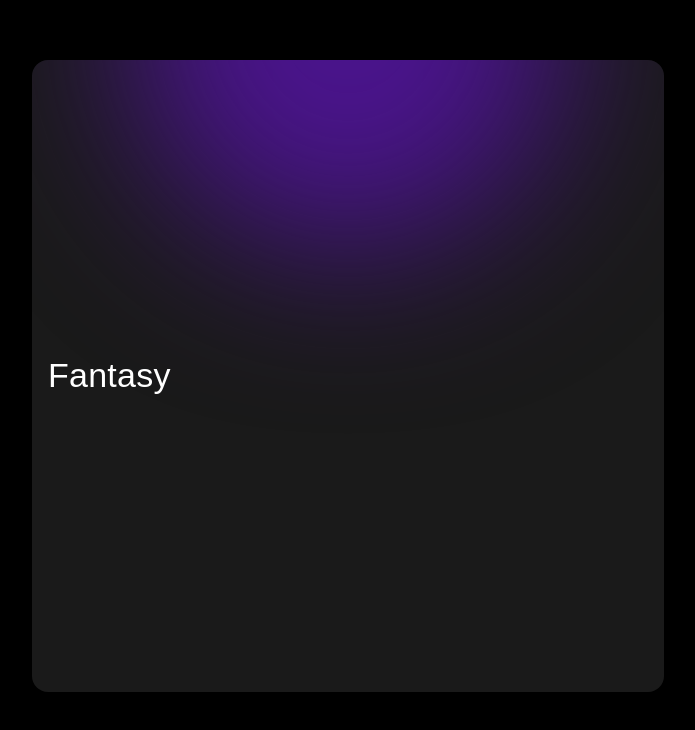
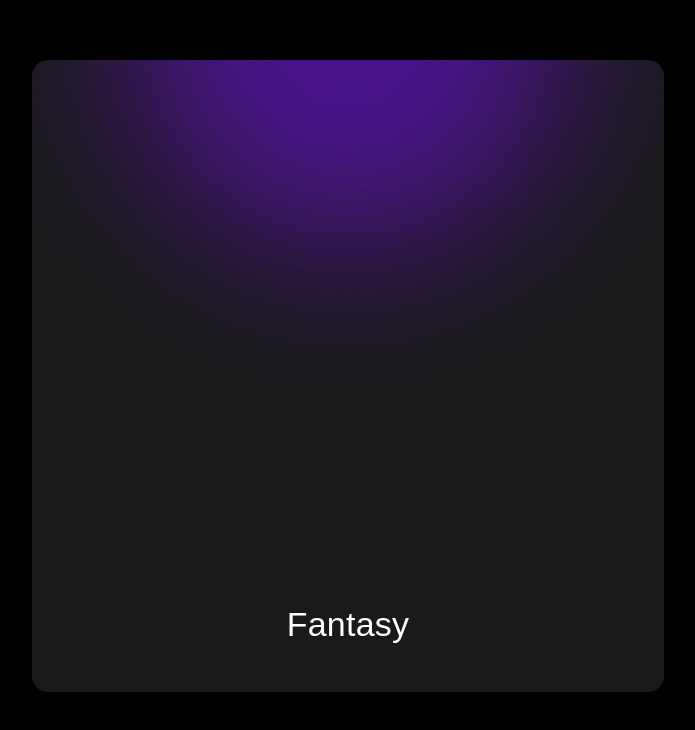
Before and after one commit to christoffellis/book-club, a React (Create React App) app: page / in a window 1280 px wide. Shown: the part 152-882 px from the top of the page, without its empty margins (292-987 px from the left). Built offline with nearby package versions, Linux system fonts and the light colour scheme; a web font is replaced by a local one.

Commit message:
add homepage

```diff
--- a/package.json
+++ b/package.json
@@ -1,5 +1,6 @@
 {
   "name": "book-club",
+  "homepage": "https://christoffellis.github.io/book-club/",
   "version": "0.1.0",
   "private": true,
   "dependencies": {
--- a/src/scenes/SearchBookPage.jsx
+++ b/src/scenes/SearchBookPage.jsx
@@ -72,22 +72,39 @@ export const SearchBookPage = () => {
             transition: 'background-color 0.5s ease',
           }}
         />
-       <Box sx={{ overflow: 'hidden', width: '100%', height: 'auto', flexDirection: 'column',
-      justifyContent: 'flex-end' }}>
+
+        <Box
+          sx={{
+            width: '100%',
+            height: '90%', // Ensures the Slider container takes up 90% of the height
+            display: 'flex',
+            flexDirection: 'column',
+            justifyContent: 'flex-end', // Aligns Slider to the bottom
+            overflow: 'hidden',
+          }}
+        >
           <Slider {...settings}>
             {genres.map((genre, index) => (
-            <div key={index}>
+              <div key={index} style={{ height: '100%' }}> {/* Ensure each slide takes full height */}
+                <Box
+                  sx={{
+                    height: '90%', // Box for genre text with height of 90%
+                    display: 'flex',
+                    alignItems: 'center',
+                    justifyContent: 'center',
+                  }}
+                >
                   <Typography
                     variant="h4"
                     sx={{ color: '#ffffff', fontFamily: 'Spotify, sans-serif' }}
                   >
                     {genre.charAt(0).toUpperCase() + genre.slice(1)}
                   </Typography>
+                </Box>
               </div>
             ))}
           </Slider>
         </Box>
-
       </Box>
     </Box>
   );
```
Lines whose indentation alone changed are shown as unchanged.
